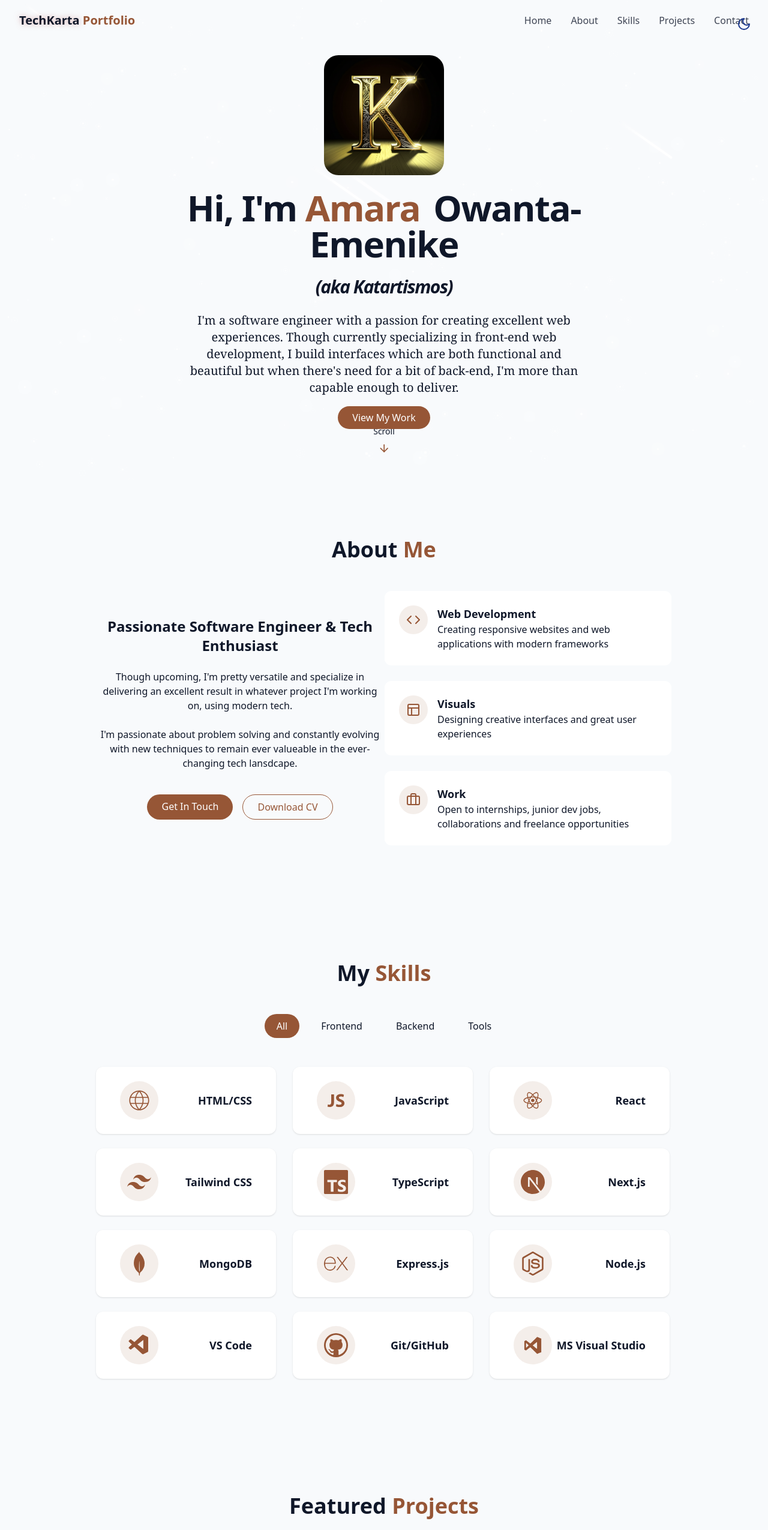
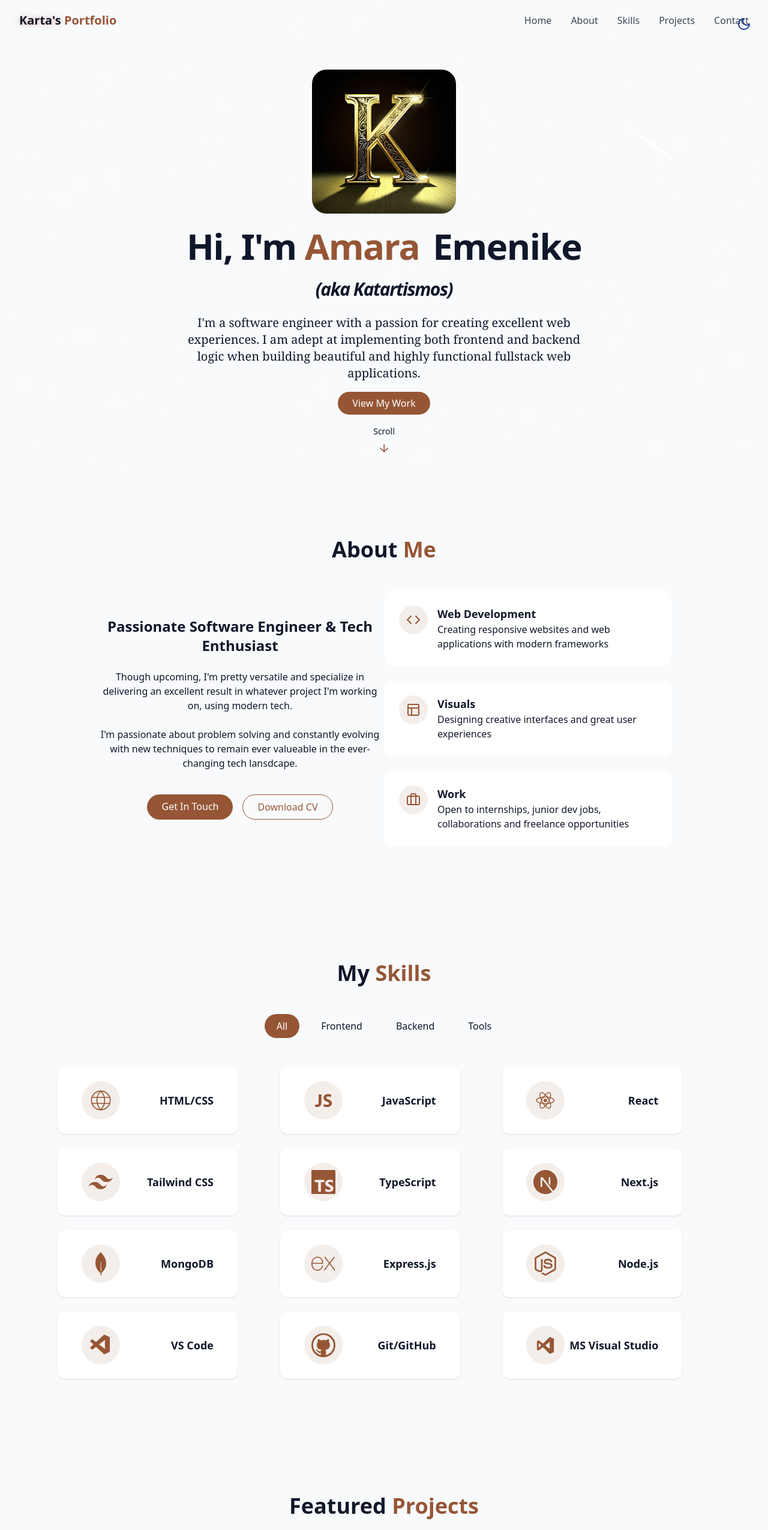
Before and after one commit to Katartismos/Portfolio, a React (Vite) app: page / in a window 1280 px wide. Shown: the top 2550 px of the page at 60% size. Built offline with nearby package versions, Linux system fonts and the light colour scheme.

Commit message:
Made a few tweaks

```diff
--- a/src/components/HeroSection.jsx
+++ b/src/components/HeroSection.jsx
@@ -8,13 +8,13 @@ export const HeroSection = () => {
     >
       <div className="container max-w-4xl mx-auto text-center z-10">
         <div className="space-y-6 flex flex-col items-center">
-          <div className="size-30 sm:size-50 opacity-0 animate-fade-in">
-            <img src="/king-karta.png" alt="Karta Logo" className="size-fit rounded-3xl" />
+          <div className="size-30 sm:size-60 opacity-0 animate-fade-in">
+            <img src="/king-karta.png" alt="Karta Logo" className="rounded-3xl" />
           </div>
           <h1 className="text-4xl md:text-6xl font-bold tracking-tight">
             <span className="opacity-0 animate-fade-in-delay-1">Hi, I'm </span>
             <span className="text-primary opacity-0 animate-fade-in-delay-2">Amara </span>
-            <span className="text-gradient ml-2 opacity-0 animate-fade-in-delay-3">Owanta-Emenike</span>
+            <span className="text-gradient ml-2 opacity-0 animate-fade-in-delay-3">Emenike</span>
             <br />
             <span className="text-3xl italic opacity-0 animate-fade-in-delay-3"> (aka Katartismos) </span>
           </h1>
@@ -22,7 +22,7 @@ export const HeroSection = () => {
           <p
             className="text-lg md:text-xl text-muted-foreground max-w-2xl mx-auto opacity-0 animate-fade-in-delay-4 font-serif"
           >
-            I'm a software engineer with a passion for creating excellent web experiences. Though currently specializing in front-end web development, I build interfaces which are both functional and beautiful but when there's need for a bit of back-end, I'm more than capable enough to deliver.
+            I'm a software engineer with a passion for creating excellent web experiences. I am adept at implementing both frontend and backend logic when building beautiful and highly functional fullstack web applications.
           </p>
 
           <div className="opacity-0 animate-fade-in-delay-5">
@@ -33,9 +33,11 @@ export const HeroSection = () => {
         </div>
       </div>
 
-      <div className="absolute bottom-8 left-1/2 trnsform -translate-x-1/2 flex flex-col items-center animate-bounce">
-        <span className="text-sm text-muted-foreground mb-2">Scroll</span>
-        <ArrowDown className="h-5 w-5 text-primary"/>
+      <div className="opacity-0 animate-fade-in-delay-5 absolute bottom-8 left-1/2 trnsform -translate-x-1/2">
+        <div className="flex flex-col items-center animate-bounce">
+          <span className="text-sm text-muted-foreground mb-2">Scroll</span>
+          <ArrowDown className="h-5 w-5 text-primary"/>
+        </div>
       </div>
     </section>
   );
--- a/src/components/Navbar.jsx
+++ b/src/components/Navbar.jsx
@@ -36,7 +36,7 @@ export const Navbar = () => {
           href="#hero"
         >
           <span className="relative z-10">
-            <span className="text-glow text-foreground"> TechKarta </span> Portfolio
+            <span className="text-glow text-foreground"> Karta's </span> Portfolio
           </span>
         </a>
 
--- a/src/components/SkillsSection.jsx
+++ b/src/components/SkillsSection.jsx
@@ -36,7 +36,7 @@ export const SkillsSection = () => {
 
   return (
     <section id="skills" className="py-24 px-4 relative bg-secondary/30">
-      <div className="container mx-auto max-w-5xl">
+      <div className="container mx-auto max-w-6xl">
         <h2 className="text-3xl md:text-4xl font-bold mb-12 text-center">
           My <span className="text-primary"> Skills </span>
         </h2>
```
